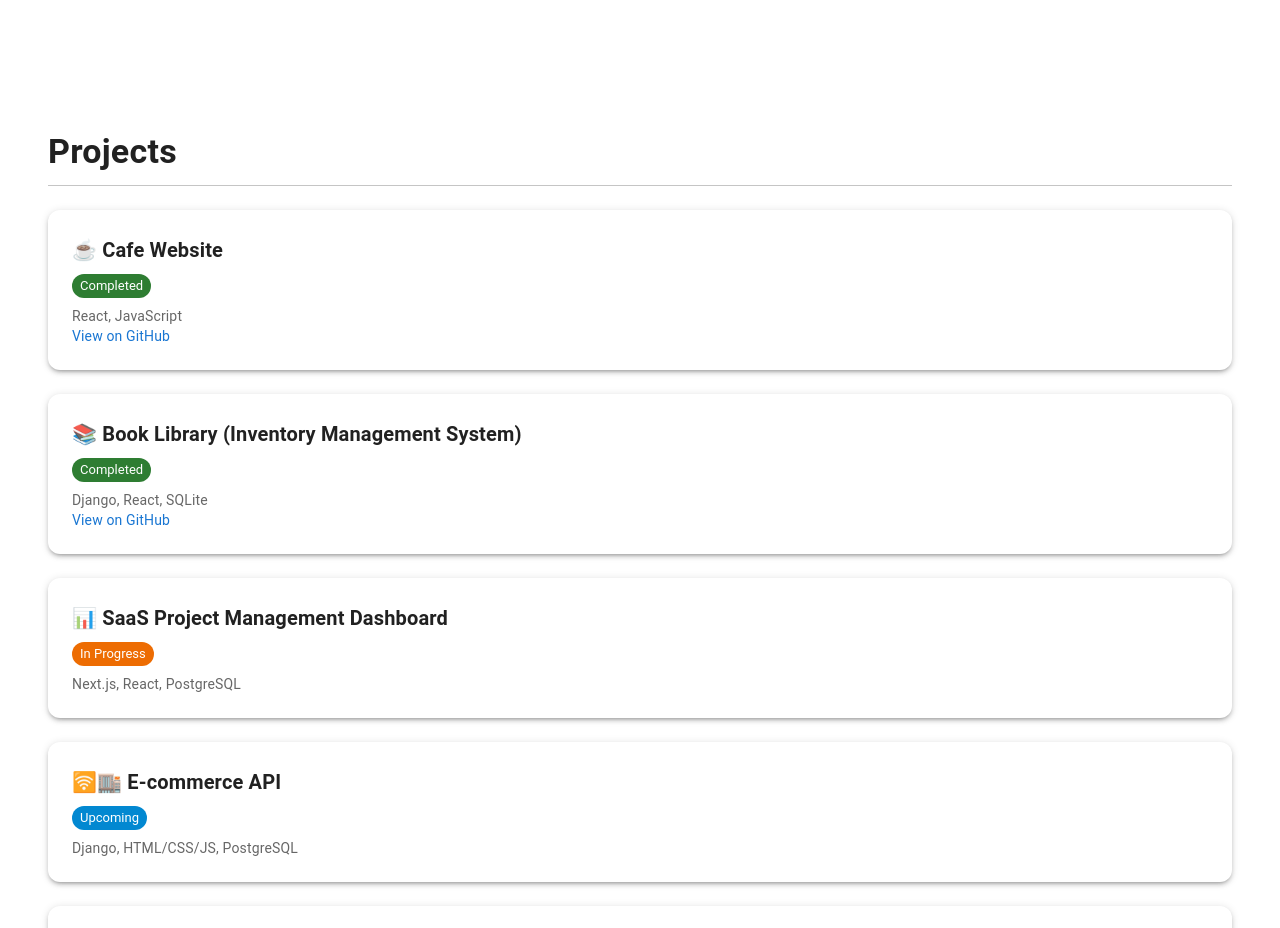
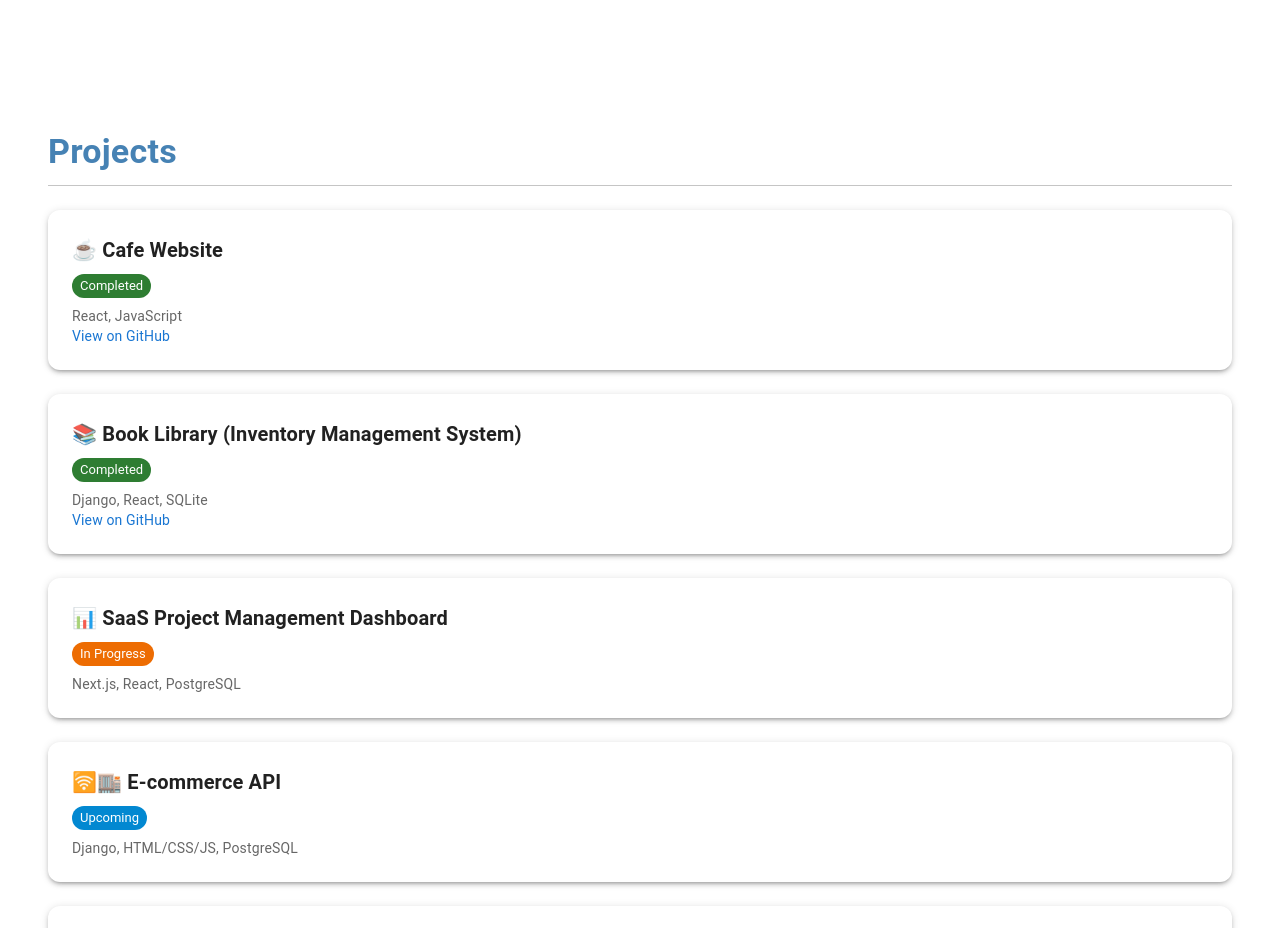
Before and after one commit to PrajwalP-git/portfolio, a Next.js app: page / in a window 1280 px wide. Shown: the part 1100-2028 px from the top of the page. Built offline with nearby package versions, Linux system fonts and the light colour scheme.

Commit message:
Project heading coded to steel blue color, issue solved

```diff
--- a/src/app/components/Projects.jsx
+++ b/src/app/components/Projects.jsx
@@ -60,7 +60,7 @@ export default function Projects() {
         variant="h4"
         gutterBottom
         fontWeight="bold"
-        color={theme.palette.text.primary}
+        sx={{color:"#4682B4"}}
       >
         Projects
       </Typography>
```
